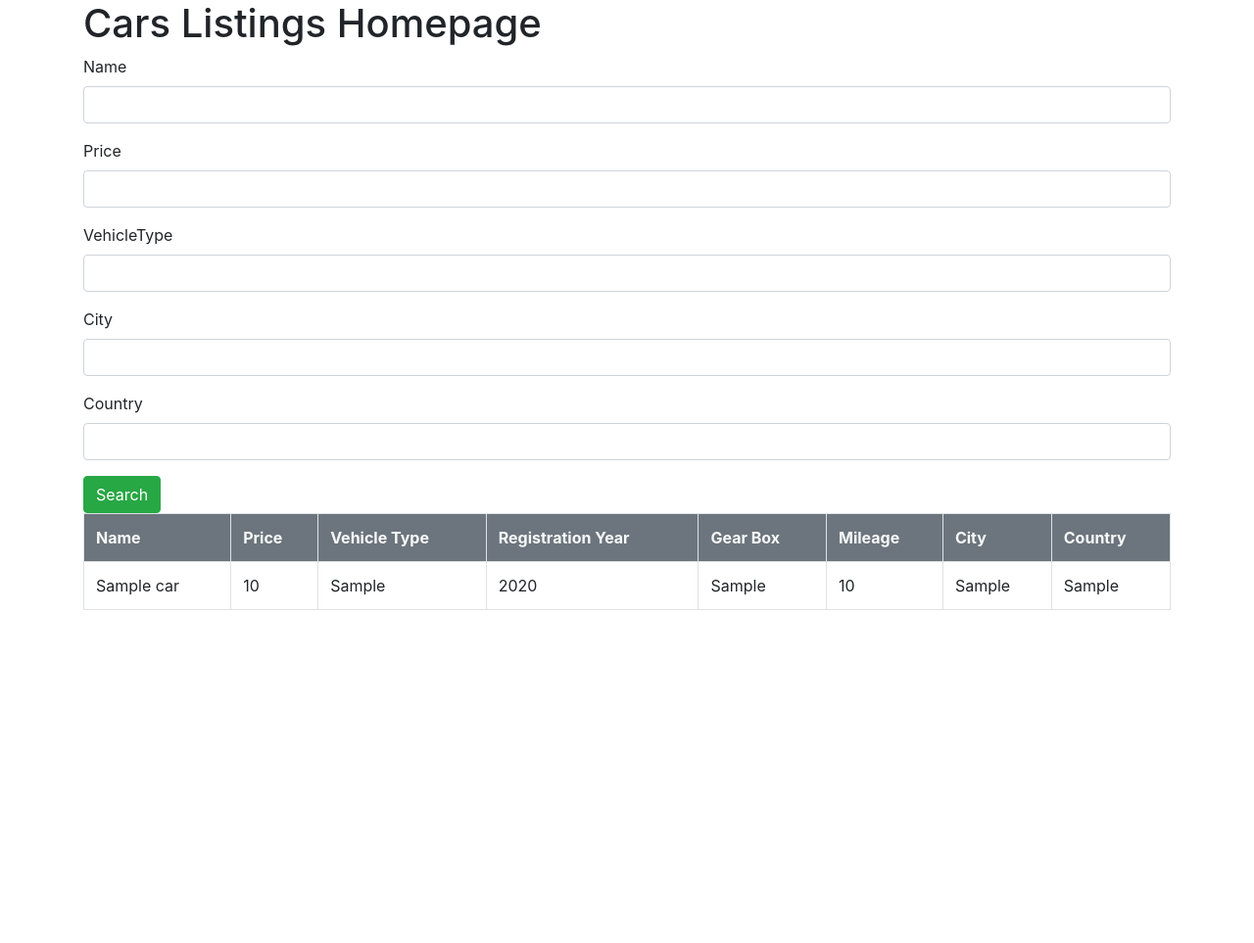
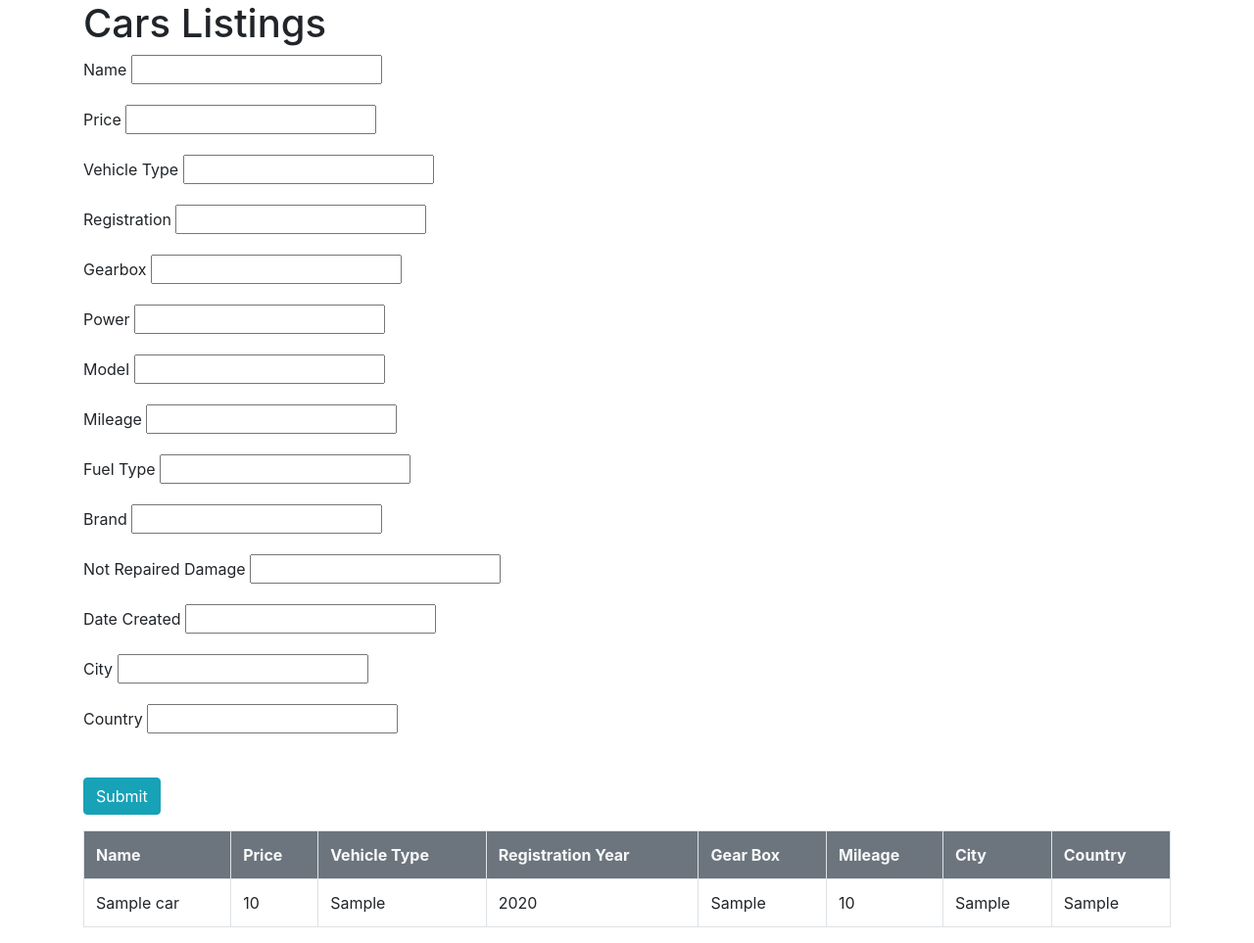
Before and after one commit to sharif2315/DXC_Dashboard, a Django app: page / in a window 1280 px wide. Shown: the whole page at 98% size. Before the commit the page ends 623 px from the top, so only its background shows below. Run offline with Django 3.2, Linux system fonts and the light colour scheme; tables that the repository leaves empty hold one stand-in row (values such as "Sample post"); some libraries are stand-ins or nearby versions.

Commit message:
updating code

```diff
--- a/listings/cars/filters.py
+++ b/listings/cars/filters.py
@@ -32,3 +32,7 @@ class CarFilter(django_filters.FilterSet):
         #     'notRepairedDamage',
         #     'dateCreated'
         # ]
+class report2Filter(django_filters.FilterSet):
+    class Meta:
+        model = Car
+        fields = ['brand']
--- /dev/null
+++ b/listings/cars/forms.py
@@ -0,0 +1,10 @@
+from django import forms
+from django.forms import ModelForm
+
+from .models import *
+
+class CarForm(forms.ModelForm):
+
+    class Meta:
+        model = Car
+        fields = '__all__'
--- a/listings/cars/templates/cars/homepage.html
+++ b/listings/cars/templates/cars/homepage.html
@@ -12,17 +12,95 @@
   <body>
 
     <div class="container">
-      <h1>Cars Listings Homepage</h1>
+      <h1>Cars Listings</h1>
     </div>
 
     <div class="container">
+      <form method="POST" action="/">
+        {% csrf_token %}
+        <div class="form-group">
+          <label>Name</label>
+          {{ form.name }}
+        </div>
+        <div class="form-group">
+          <label>Price</label>
+          {{ form.price }}
+        </div>
+        <div class="form-group">
+          <label>Vehicle Type</label>
+          {{ form.vehicleType }}
+        </div>
+        <div class="form-group">
+          <label>Registration</label>
+          {{ form.yearOfRegistration }}
+        </div>
+        <div class="form-group">
+          <label>Gearbox</label>
+          {{ form.gearBox }}
+        </div>
+        <div class="form-group">
+          <label>Power</label>
+          {{ form.power }}
+        </div>
+        <div class="form-group">
+          <label>Model</label>
+          {{ form.model }}
+        </div>
+        <div class="form-group">
+          <label>Mileage</label>
+          {{ form.mileage }}
+        </div>
+        <div class="form-group">
+          <label>Fuel Type</label>
+          {{ form.fuelType }}
+        </div>
+        <div class="form-group">
+          <label>Brand</label>
+          {{ form.brand }}
+        </div>
+        <div class="form-group">
+          <label>Not Repaired Damage</label>
+          {{ form.notRepairedDamage }}
+        </div>
+        <div class="form-group">
+          <label>Date Created</label>
+          {{ form.dateCreated }}
+        </div>
+        <div class="form-group">
+          <label>City</label>
+          {{ form.city }}
+        </div>
+        <div class="form-group">
+          <label>Country</label>
+          {{ form.country }}
+        </div>
+        <br>
+        <!-- {{ form.price }}
+        {{ form.vehicleType }}
+        {{ form.yearOfRegistration }}
+        {{ form.gearBox }}
+        {{ form.power }}
+        {{ form.model }}
+        {{ form.mileage }}
+        {{ form.fuelType }}
+        {{ form.brand }}
+        {{ form.notRepairedDamage }}
+        {{ form.dateCreated }}
+        {{ form.city }}
+        {{ form.country }} -->
+        <input class="btn btn-info" type="submit" name="Create Car Listing">
+      </form>
+    </div>
+
+
+    <!-- <div class="container">
       <form class="form" method="get">
         {{ myFilter.form|crispy }}
         <button type="submit" class="btn btn-success">Search</button>
       </form>
-    </div>
+    </div> -->
 
-    <div class="container">
+    <div class="container pt-3">
       <table class="table table-bordered table-striped">
         <tr class="bg-secondary text-light">
           <th>Name</th>
--- a/listings/cars/urls.py
+++ b/listings/cars/urls.py
@@ -2,6 +2,7 @@ from django.urls import path
 from . import views
 
 urlpatterns = [
-    path('', views.home),
+    path('', views.home, name="homepage"),
     path('Report2', views.report2),
+    path('create', views.createCar),
 ]
--- a/listings/cars/views.py
+++ b/listings/cars/views.py
@@ -1,18 +1,30 @@
-from django.shortcuts import render
+from django.shortcuts import render, redirect
 from django.http import HttpResponse
 
 from .models import *
-from .filters import CarFilter
+from .forms import *
+from .filters import CarFilter, report2Filter
 
 # Create your views here.
 def home(request):
     #return HttpResponse('Car Listings App')
     cars = Car.objects.all()
-    myFilter = CarFilter(request.GET, queryset=cars)
-    cars = myFilter.qs
+
+    form = CarForm()
+
+    if request.method == 'POST':
+        form = CarForm(request.POST)
+        if form.is_valid():
+            form.save()
+        return redirect('/')
+
+
+    # myFilter = CarFilter(request.GET, queryset=cars)
+    # cars = myFilter.qs
     context = {
         'cars':cars,
-        'myFilter': myFilter
+        'form': form,
+        # 'myFilter': myFilter,
     }
 
     return render(request, 'cars/homepage.html', context)
@@ -20,7 +32,15 @@ def home(request):
 
 def report2(request):
     cars = Car.objects.values('brand').annotate(Sum('price'))
+    myFilter = report2Filter(request.GET, queryset=cars)
+    cars = myFilter.qs
     context = {
         'cars': cars,
+        'myFilter': myFilter,
     }
     return render(request, 'cars/Report2.html', context)
+
+def createCar(request):
+    form = CarForm()
+    context = { 'form': form }
+    return render(request, 'cars/create.html', context)
```
Also changed, not shown: listings/cars/templates/cars/Report2.html (+9 -1 lines), listings/cars/templates/cars/create.html (added, +17 -0 lines).
